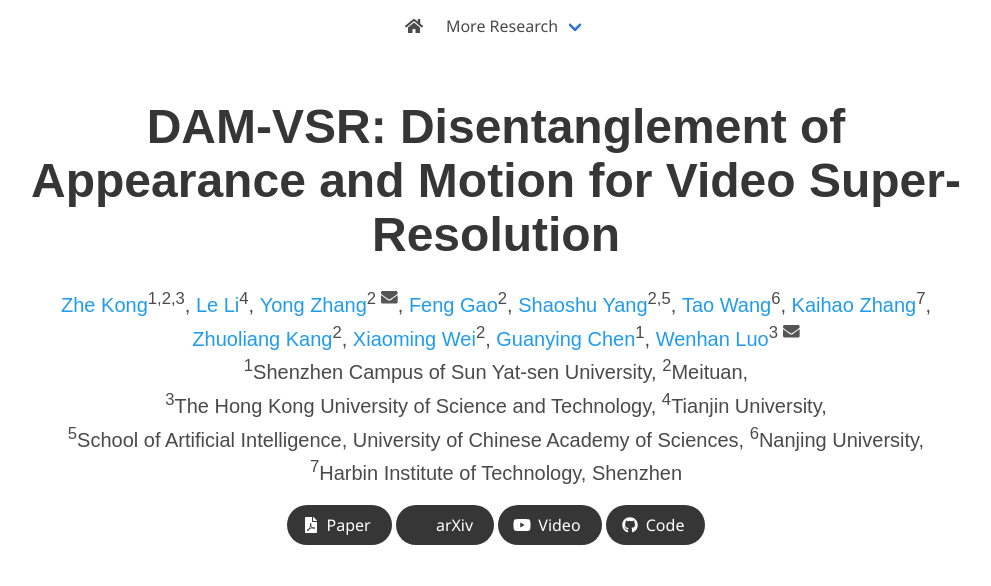
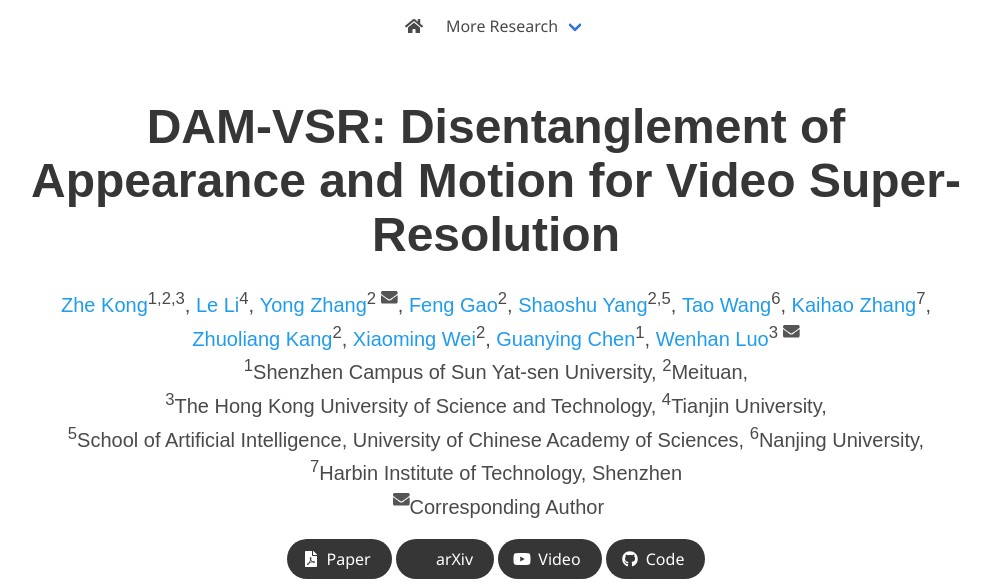
Before and after one commit to kongzhecn/kongzhecn.github.io, a Jekyll site: the page projects/dam-vsr/index.html, which Jekyll copies as it is, in a window 1280 px wide and 900 px high, cut to the strip 0-586 px from the top of the window. Shown: the whole strip, without its empty margins (144-1135 px from the left). Built offline with Jekyll 4.4.1, drawn with Linux system fonts in a browser that asks for light colours; some web fonts are replaced; a style sheet for code colours, icons or effects is not loaded.

Commit message:
Update index.html

```diff
--- a/projects/dam-vsr/index.html
+++ b/projects/dam-vsr/index.html
@@ -122,6 +122,9 @@
             <span class="author-block"><sup>5</sup>School of Artificial Intelligence, University of Chinese Academy of Sciences,</span>
             <span class="author-block"><sup>6</sup>Nanjing University,</span>
             <span class="author-block"><sup>7</sup>Harbin Institute of Technology, Shenzhen</span>
+            <br>
+            <span class="author-block"><sup><i class="fas fa-envelope" style="margin-left: 5px; color: #555;"></i></sup>Corresponding Author</span>
+            <br>
           </div>
 
           <div class="column has-text-centered">
```
